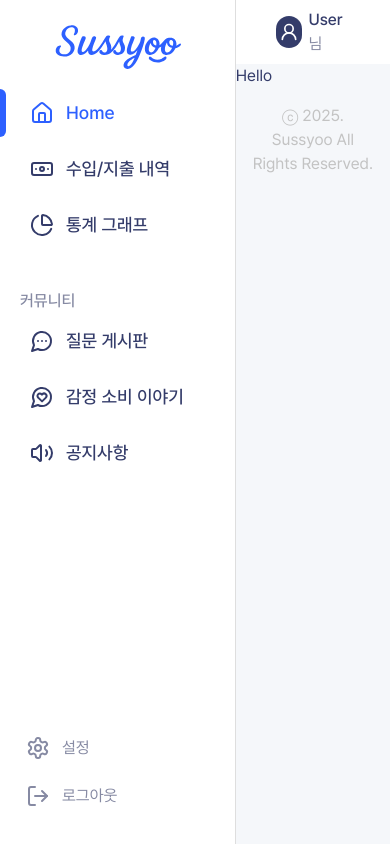
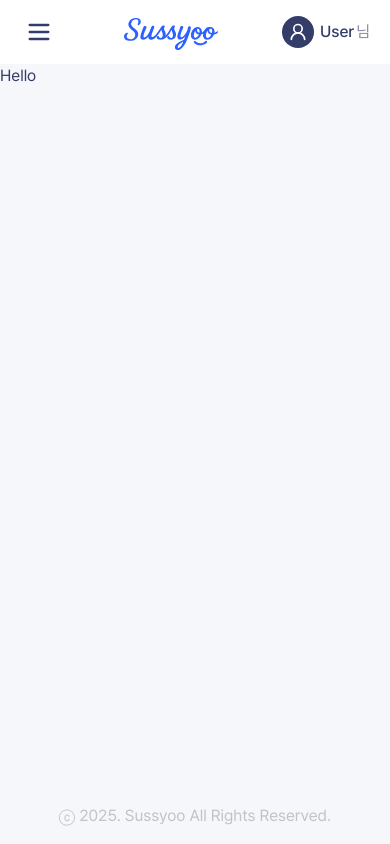
Before and after one commit to OZ-MAIN-PROJECT/frontend, a React (Vite) app: page / in a window 390 px wide. Built offline with nearby package versions, Linux system fonts and the light colour scheme.

Commit message:
feat: 메인 레이아웃 반응형 적용

```diff
--- a/src/components/layout/Header.tsx
+++ b/src/components/layout/Header.tsx
@@ -1,16 +1,23 @@
-import { UserRound } from "lucide-react";
+import { Menu, UserRound } from "lucide-react";
+import logo from '../../assets/logo.svg';
 
-const Header = () => {
+const Header = ({ toggleSidebar }: { toggleSidebar: () => void }) => {
     return(
-        <header className="flex justify-end items-center bg-white h-16 px-10">
+        <header className="flex justify-between items-center bg-white h-16 px-5 lg:px-10">
             <div className="flex items-center">
+                <button onClick={toggleSidebar} className="lg:hidden bg-white p-1 hover:bg-gray-200">
+                    <Menu size={28} className="text-primary-800" />
+                </button>
+            </div>
+            <div className="lg:hidden">
+                <a href="/" className="flex justify-center"><img src={logo} alt="로고" className="w-24 h-auto" /></a>
+            </div>
+            <div className="flex items-center cursor-pointer">
                 <div className="flex justify-center items-center w-8 h-8 bg-primary-800 rounded-full mr-1.5">
                     <UserRound size={20} className="text-white" />
                 </div>
                 <p className="text-primary-500"><span className="text-primary-800 font-medium mr-0.5">User</span>님</p>
             </div>
-
-
         </header>
     );
 };
--- a/src/components/layout/Sidebar.tsx
+++ b/src/components/layout/Sidebar.tsx
@@ -1,7 +1,6 @@
-import { Banknote, ChartPie, House, LogOut, MessageCircleHeart, MessageCircleMore, Settings, Volume2 } from "lucide-react";
+import { Banknote, ChartPie, House, LogOut, Menu, MessageCircleHeart, MessageCircleMore, Settings, Volume2 } from "lucide-react";
 import { NavLink } from "react-router-dom";
 import logo from '../../assets/logo.svg';
-
 
 // NavLink
 const NavItem = ({ to, icon: Icon, text }: { to: string, icon: React.ElementType, text: string }) => {
@@ -12,15 +11,14 @@ const NavItem = ({ to, icon: Icon, text }: { to: string, icon: React.ElementType
     >
       {({ isActive }) => (
         <>
-            <div className={`${isActive ? 'bg-accent-blue' : 'bg-transparent'} w-1.5 h-12 rounded-r-md`} />
+          <div className={`${isActive ? 'bg-accent-blue' : 'bg-transparent'} w-1.5 h-10 lg:h-12 rounded-r-md`} />
           <div className={`flex items-center ml-6 ${isActive ? 'text-accent-blue' : 'text-primary-800'} hover:text-accent-blue`}>
             <Icon />
-                <span className="ml-3 text-lg">{text}</span>
+            <span className="ml-3 lg:text-lg">{text}</span>
           </div>
         </>
       )}
     </NavLink>
-
   );
 };
 
@@ -34,10 +32,20 @@ const ButtonItem = ({ icon: Icon, text, onClick }: { icon: React.ElementType, te
   );
 };
 
-const Sidebar = () => {
+// Sidebar
+const Sidebar = ({ isVisible, toggleSidebar }: { isVisible: boolean, toggleSidebar: () => void }) => {
   return (
-    <div className="flex flex-col w-[250px] h-screen bg-white border-r border-r-gray-400 py-5">
-      <a href="/" className="flex justify-center"><img src={logo} alt="로고" className="w-32 h-auto" /></a>
+    <div
+      className={`flex flex-col fixed top-0 left-0 z-50 bg-white border-r border-gray-400 py-3 lg:py-5
+        w-[250px] h-screen transition-transform duration-300 ease-in-out
+        ${isVisible ? 'translate-x-0' : '-translate-x-full'} lg:translate-x-0`}
+    >
+      <div className="flex px-5 lg:hidden">
+        <button onClick={toggleSidebar} className="bg-white p-1 hover:bg-gray-200">
+            <Menu size={28} className="text-primary-800" />
+        </button>
+      </div>
+      <a href="/" className="hidden justify-center lg:flex"><img src={logo} alt="로고" className="w-32 h-auto" /></a>
       <nav className="flex-1 flex flex-col justify-between mt-5">
         <div className="flex-1">
           <ul className="flex flex-col gap-2">
@@ -56,7 +64,7 @@ const Sidebar = () => {
           </div>
         </div>
 
-        <div className="flex flex-col gap-6 px-[26px] pb-4">
+        <div className="flex flex-col gap-5 lg:gap-6 px-[26px] pb-4">
           <ButtonItem icon={Settings} text="설정" />
           <ButtonItem icon={LogOut} text="로그아웃" />
         </div>
--- a/src/layouts/MainLayout.tsx
+++ b/src/layouts/MainLayout.tsx
@@ -1,14 +1,40 @@
 import Header from "../components/layout/Header";
 import Footer from "../components/layout/Footer";
 import Sidebar from "../components/layout/Sidebar";
+import { useEffect, useState } from "react";
 
 const MainLayout = ({ children }: { children: React.ReactNode }) => {
+  const [isSidebarVisible, setIsSidebarVisible] = useState<boolean>(false);
+
+  // 화면 크기에 따라 사이드바의 초기 상태 설정
+  useEffect(() => {
+    const handleResize = () => {
+      if (window.innerWidth <= 1024) {
+        setIsSidebarVisible(false); // 화면 크기가 1024 이하일 때 사이드바 숨기기
+      } else {
+        setIsSidebarVisible(true); // 화면 크기가 1024 이상일 때 사이드바 표시
+      }
+    };
+
+    window.addEventListener("resize", handleResize);
+    handleResize(); // 화면 크기 초기 로드 시 실행
+
+    return () => {
+      window.removeEventListener("resize", handleResize);
+    };
+  }, []);
+
+  const toggleSidebar = () => {
+    setIsSidebarVisible(!isSidebarVisible); // 햄버거 메뉴 클릭 시 사이드바 열기/닫기
+  };
+
   return (
     <div className="flex bg-gray-200">
-      <Sidebar />
-      <div className="flex-1">
-        <Header />
-        <main>{children}</main>
+      {/* 사이드바가 열리고 닫히는 부분 */}
+      <Sidebar isVisible={isSidebarVisible} toggleSidebar={toggleSidebar} />
+      <div className="flex-1 flex flex-col h-screen">
+        <Header toggleSidebar={toggleSidebar} />
+        <main className="flex-1">{children}</main>
         <Footer />
       </div>
     </div>
```
Lines whose indentation alone changed are shown as unchanged.
